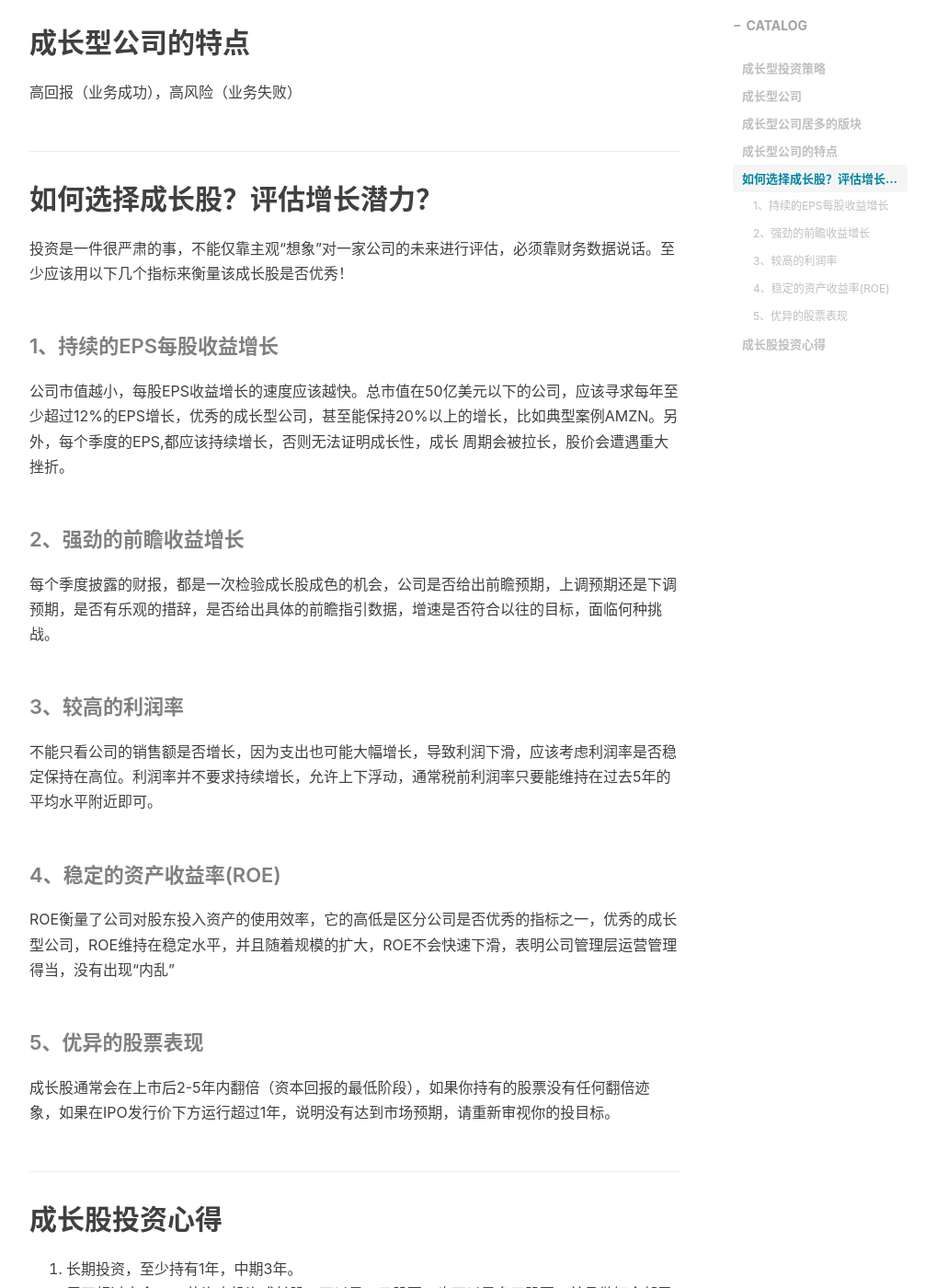
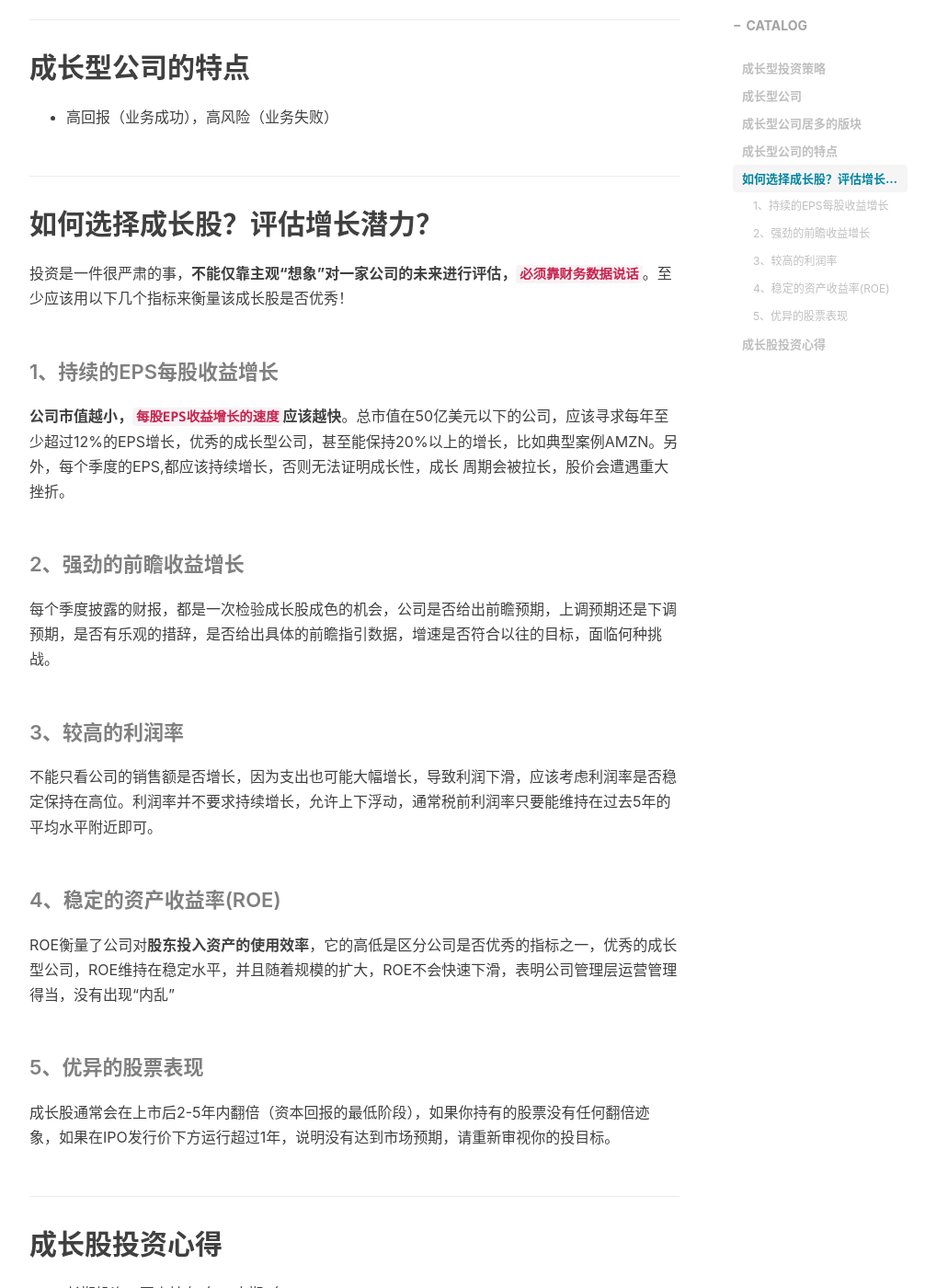
Before and after one commit to zaielsewhere/zaielsewhere.github.io, a Jekyll site: the page built from _posts/read_stocks_strategy/2025-02-26-stocks_strategy-66成长股如何操作.md, in a window 1280 px wide and 1400 px high, scrolled down 1044 px. Shown: the whole window at 92% size, without its empty margins (233-1239 px from the left). Built offline with Jekyll 4.4.1, drawn with Linux system fonts in a browser that asks for light colours; nearby versions of some CDN libraries; comment, search, counter and statistics services are not loaded; some of the changed text lies outside the part shown.

```diff
--- a/_posts/read_stocks_strategy/2025-02-26-stocks_strategy-66成长股如何操作.md
+++ b/_posts/read_stocks_strategy/2025-02-26-stocks_strategy-66成长股如何操作.md
@@ -26,21 +26,21 @@
 
 ## 成长型公司居多的版块
 
-信息技术：比如AI、FROG、BIGC、SNOW
-医药生物：比如BNTX、NVAX
+- 信息技术：比如AI、FROG、BIGC、SNOW
+- 医药生物：比如BNTX、NVAX
 
 ## 成长型公司的特点
 
-高回报（业务成功），高风险（业务失败）
+- 高回报（业务成功），高风险（业务失败）
 
 
 
 ## 如何选择成长股？评估增长潜力？
 
-投资是一件很严肃的事，不能仅靠主观“想象”对一家公司的未来进行评估，必须靠财务数据说话。至少应该用以下几个指标来衡量该成长股是否优秀！
+投资是一件很严肃的事，**不能仅靠主观“想象”对一家公司的未来进行评估，`必须靠财务数据说话`**。至少应该用以下几个指标来衡量该成长股是否优秀！
 
 #### 1、持续的EPS每股收益增长
-公司市值越小，每股EPS收益增长的速度应该越快。总市值在50亿美元以下的公司，应该寻求每年至少超过12%的EPS增长，优秀的成长型公司，甚至能保持20%以上的增长，比如典型案例AMZN。另外，每个季度的EPS,都应该持续增长，否则无法证明成长性，成长
+**公司市值越小，`每股EPS收益增长的速度`应该越快**。总市值在50亿美元以下的公司，应该寻求每年至少超过12%的EPS增长，优秀的成长型公司，甚至能保持20%以上的增长，比如典型案例AMZN。另外，每个季度的EPS,都应该持续增长，否则无法证明成长性，成长
 周期会被拉长，股价会遭遇重大挫折。
 
 #### 2、强劲的前瞻收益增长
@@ -54,7 +54,7 @@
 
 #### 4、稳定的资产收益率(ROE)
 
-ROE衡量了公司对股东投入资产的使用效率，它的高低是区分公司是否优秀的指标之一，优秀的成长型公司，ROE维持在稳定水平，并且随着规模的扩大，ROE不会快速下滑，表明公司管理层运营管理得当，没有出现“内乱”
+ROE衡量了公司对**股东投入资产的使用效率**，它的高低是区分公司是否优秀的指标之一，优秀的成长型公司，ROE维持在稳定水平，并且随着规模的扩大，ROE不会快速下滑，表明公司管理层运营管理得当，没有出现“内乱”
 
 #### 5、优异的股票表现
 
@@ -63,10 +63,14 @@
 ## 成长股投资心得
 
 1. 长期投资，至少持有1年，中期3年。
+
 2. 用不超过本金25%的资本投资成长股，可以是一只股票，也可以是多只股票，并且做好全部亏损的准备，从风险角度，最好投资在多只成长股上，不要盲目自信。
+
 3. 如果连续四个季度EPS下滑，离场，认输，止损，不再浪费时间。
+
 4. 如果投机成长股波段，要多做技术面，少看基本面。
 
-- 好的成长股大概率股价运行在高PE的超估值水平，体现的是远期价格，很难做基本面。
 
-- 差的成长股价格大概率运行在下行通道，基本面处于逆势周期，做基本面无法下手，但不代表没有技术面波段机会，基本面转向的共识传导需要时间，有些资金会提前消化这些基本面，技术面上能发现机会。
+
+> - 好的成长股大概率股价运行在高PE的超估值水平，体现的是远期价格，很难做基本面。
+> - 差的成长股价格大概率运行在下行通道，基本面处于逆势周期，做基本面无法下手，但不代表没有技术面波段机会，基本面转向的共识传导需要时间，有些资金会提前消化这些基本面，技术面上能发现机会。
```
Also changed, not shown: _posts/read_stocks_base/2025-02-27-stocks-base-65期货.md (added, +127 -0 lines), _posts/read_stocks_summary/2025-01-16-stocks-summary-资料查询.md (+1 -1 lines), img/2025/02/27-65/0.jpg (added), img/2025/02/27-65/1.jpg (added), img/2025/02/27-65/2.jpg (added), img/2025/02/27-65/3.jpg (added).
